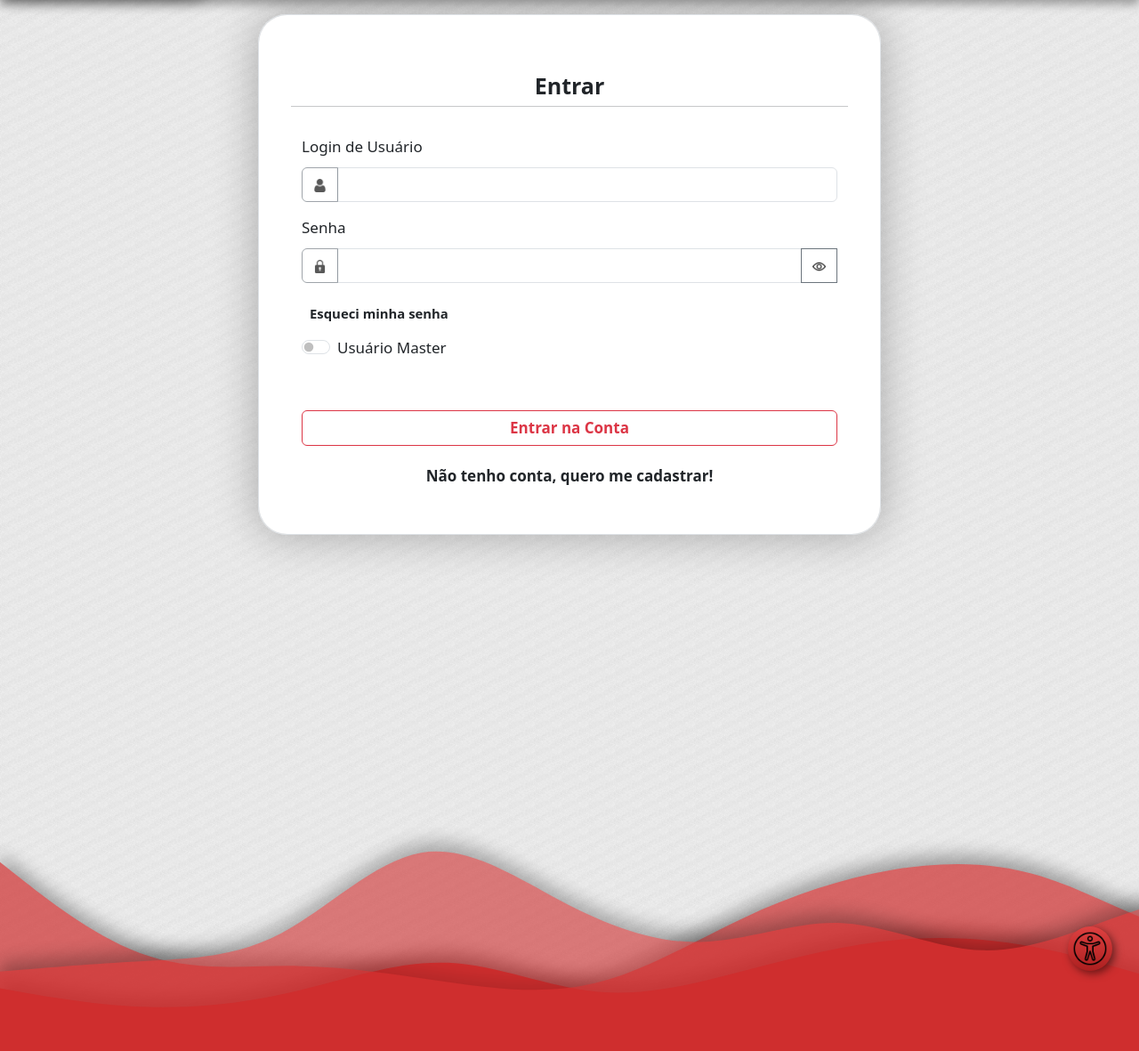
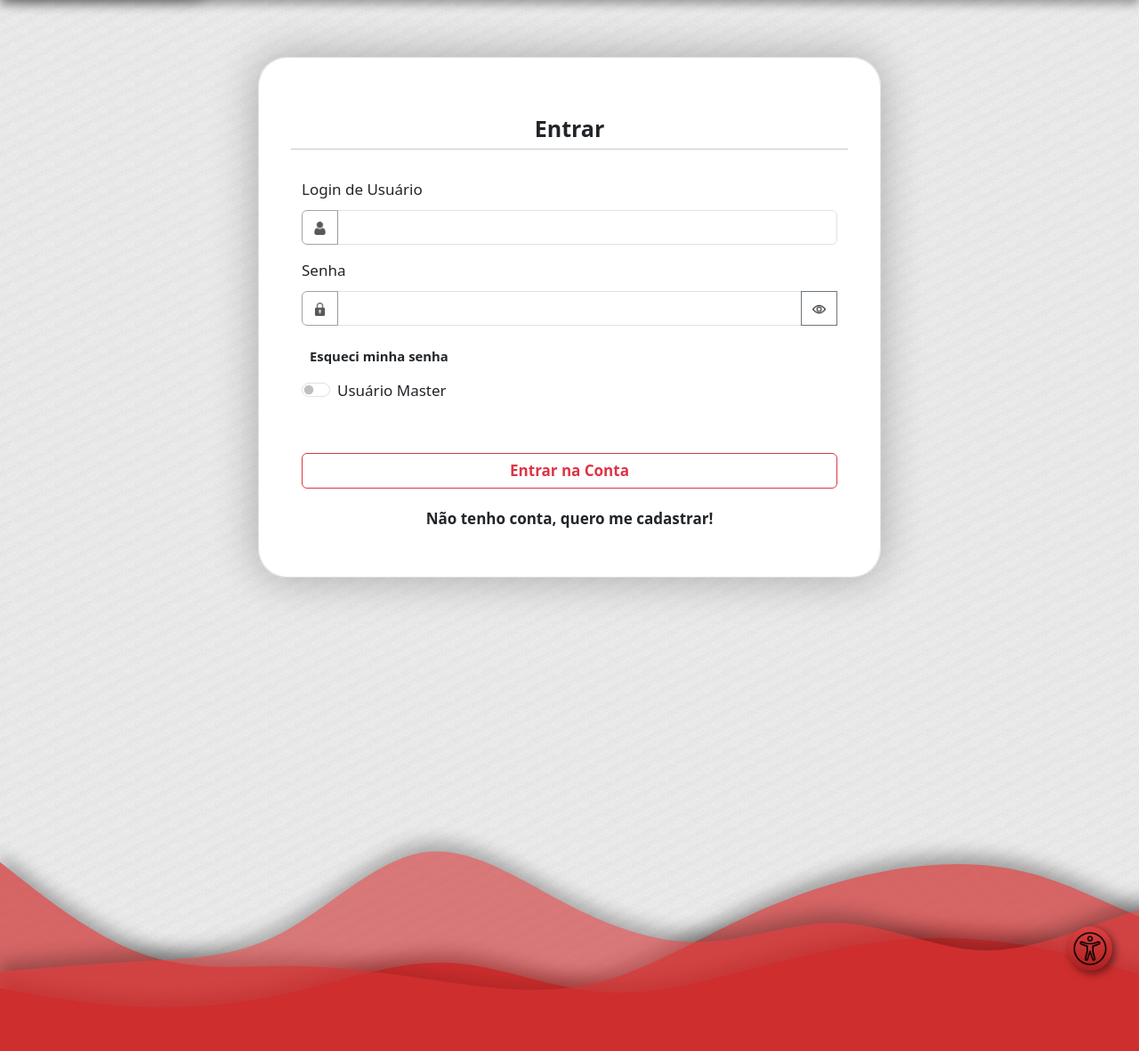
Before and after one commit to gabrielmjacques/telecall, a PHP site: page /reglog.php in a window 1280 px wide. Shown: the part 70-1251 px from the top of the page at 89% size. Run offline with PHP 8.4, Linux system fonts and the light colour scheme.

Commit message:
Fix: Styles bugs

```diff
--- a/reglog.php
+++ b/reglog.php
@@ -31,11 +31,11 @@
 
         <div class="row">
 
-            <div class="col-12 p-0 border mx-auto position-relative overflow-hidden rounded-5"
+            <div class="col-12 p-0 border mt-5 mx-auto position-relative overflow-hidden rounded-5"
                 style="max-width: 700px; box-shadow: 0 0 50px #00000049;">
 
                 <!-- Tela de Login -->
-                <div class="p-5 bg-body rounded-5" id="login_div" style="transition-duration: 0.7s;">
+                <div class="p-5 bg-body rounded-5" id="login_div" style="transition: opacity 1s, scale 1s;">
                     <div class="row mb-3 mt-3">
                         <h3 class="text-center fw-bold">Entrar</h3>
                         <hr>
```
